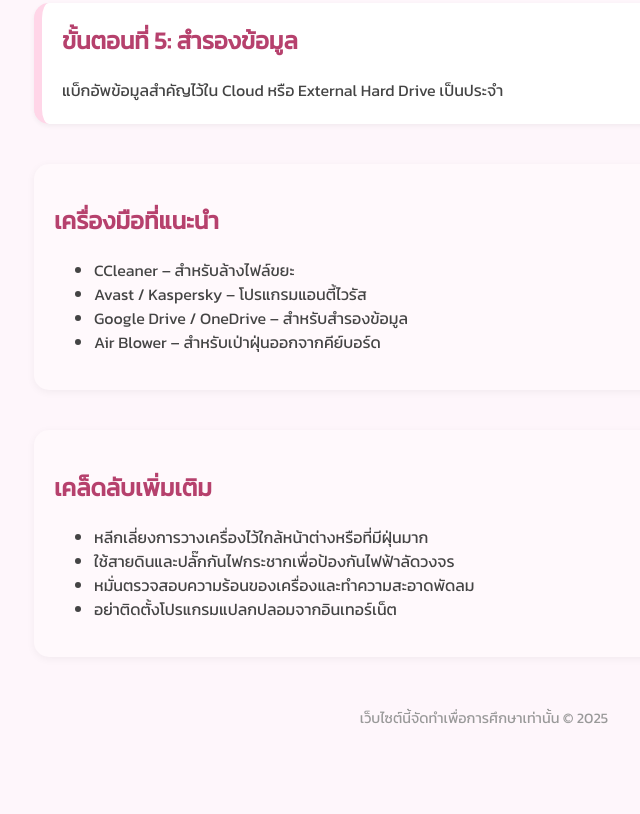
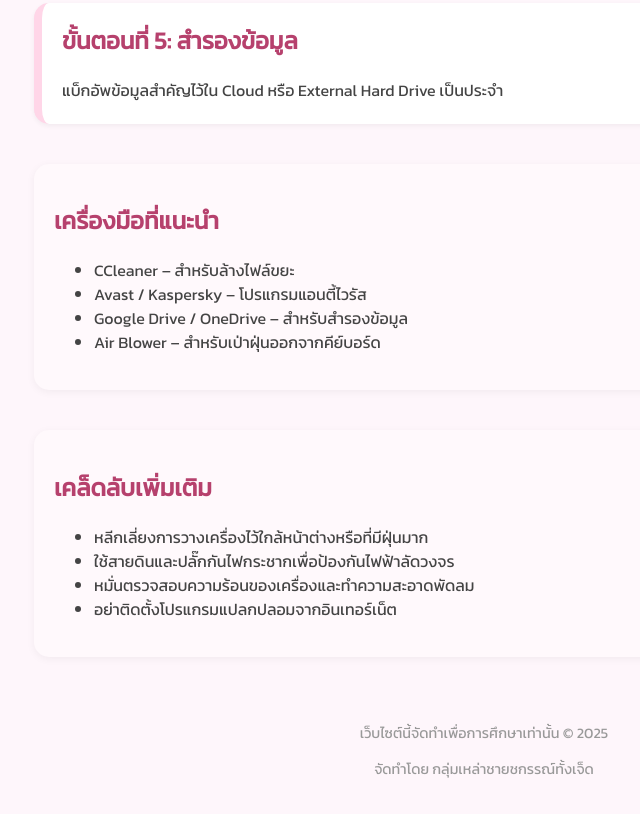
Before and after one commit to Nax0ki/-, a plain HTML site: page index.html in a window 1280 px wide. Shown: the part 739-1553 px from the top of the page, without its empty margins (156-796 px from the left). Before the commit the page ends 1488 px from the top, so only its background shows below. Drawn offline with Linux system fonts and the light colour scheme.

Commit message:
index.html

```diff
--- a/index.html
+++ b/index.html
@@ -147,7 +147,8 @@
   </main>
 
   <footer>
-    เว็บไซต์นี้จัดทำเพื่อการศึกษาเท่านั้น &copy; 2025
+  <p>เว็บไซต์นี้จัดทำเพื่อการศึกษาเท่านั้น &copy; 2025</p>
+  <p>จัดทำโดย กลุ่มเหล่าชายชกรรณ์ทั้งเจ็ด</p>
   </footer>
 </body>
 </html>
```
